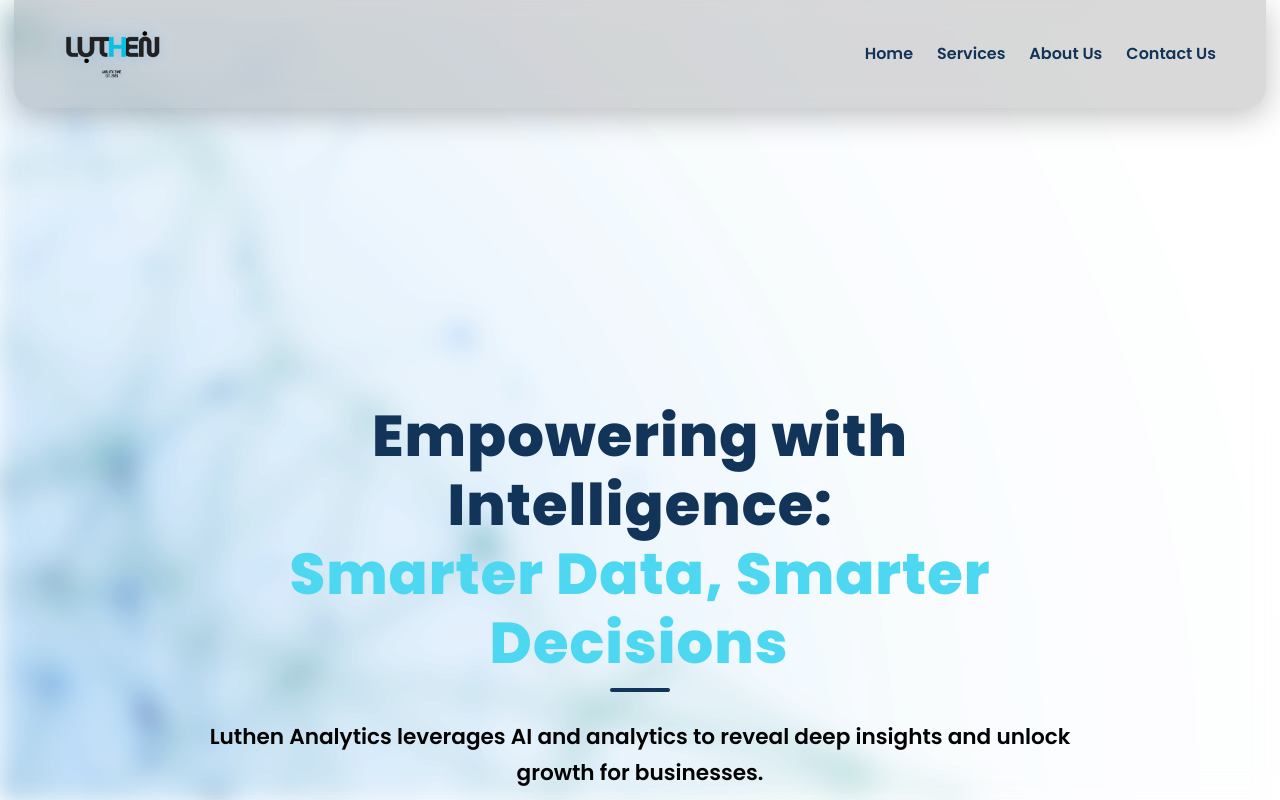
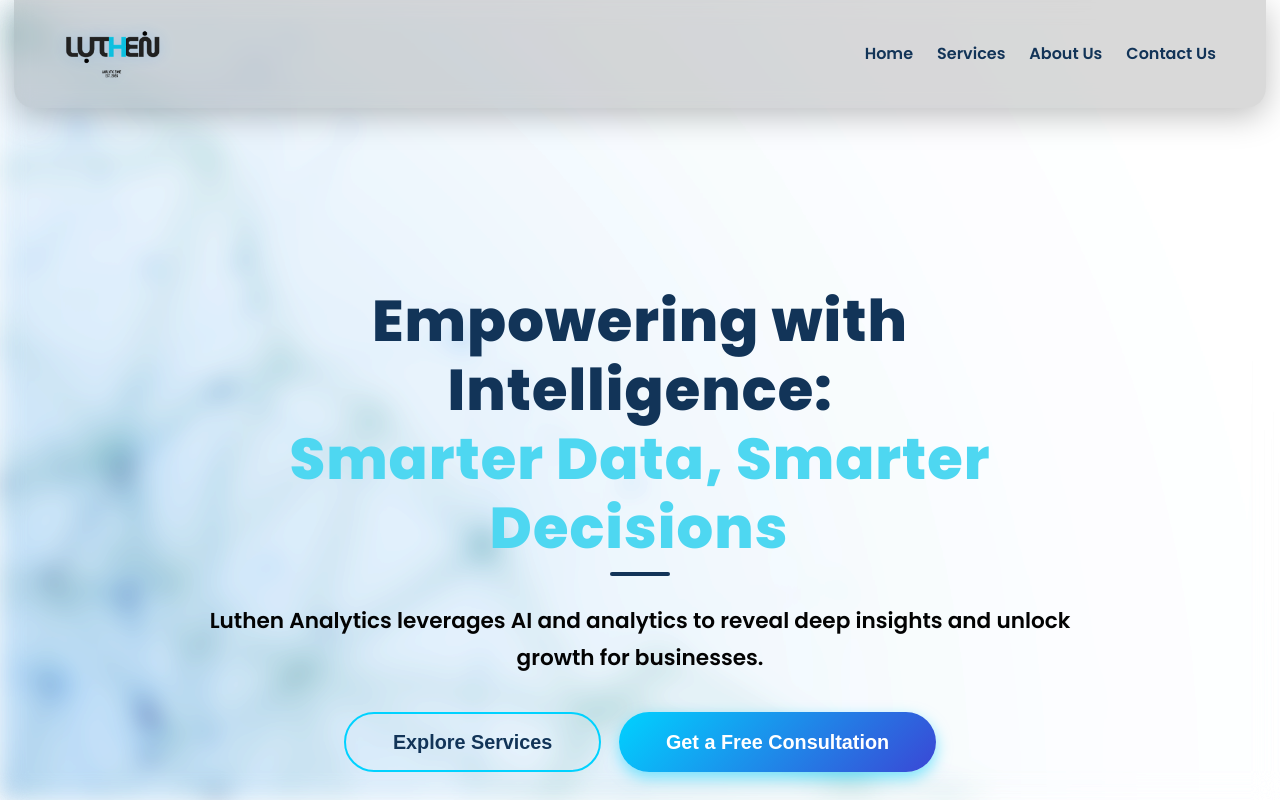
Before and after one commit to akashak0823/Analyz, a React (Create React App) app: page / in a window 1280 px wide. Shown: the top 800 px of the page. Built offline with nearby package versions, Linux system fonts and the light colour scheme.

Commit message:
Update Home.css

```diff
--- a/src/Css/Home.css
+++ b/src/Css/Home.css
@@ -22,9 +22,9 @@
   flex-direction: column;
   justify-content: center;
   align-items: center;
-  min-height: 100vh;
+  min-height: 80vh;
   text-align: center;
-  padding: 2rem; /* clean padding */
+
 }
 
 .hero-text {
```
